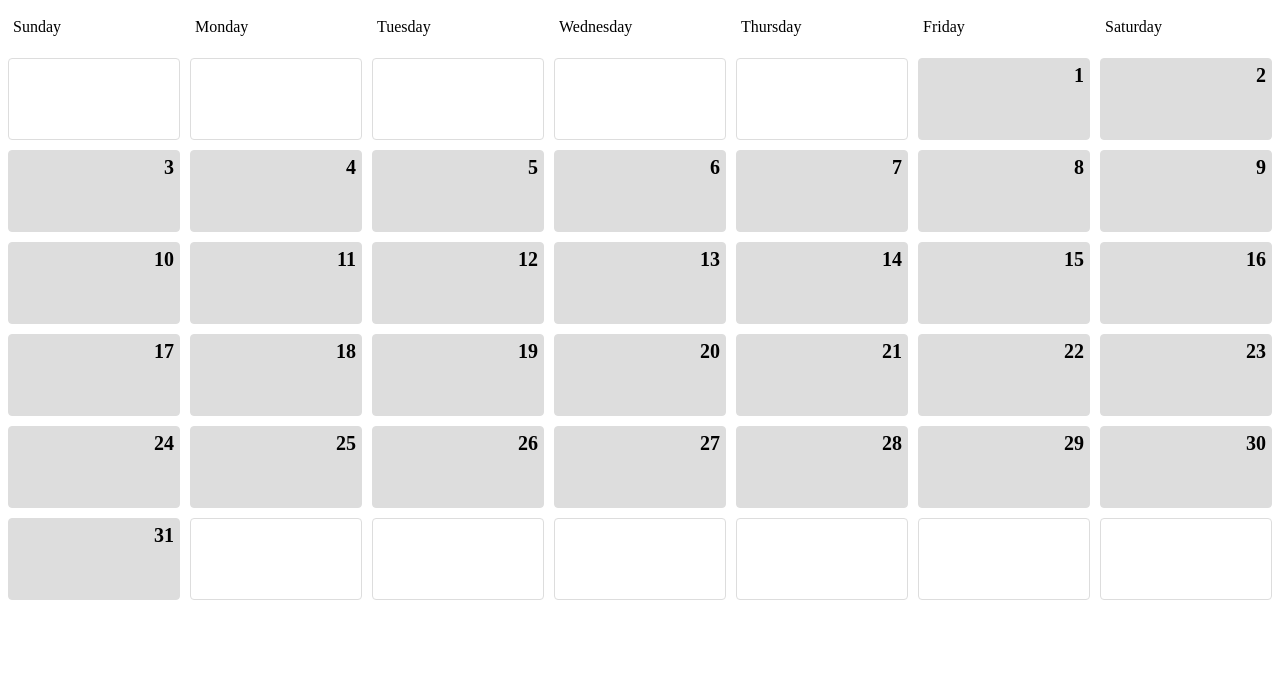
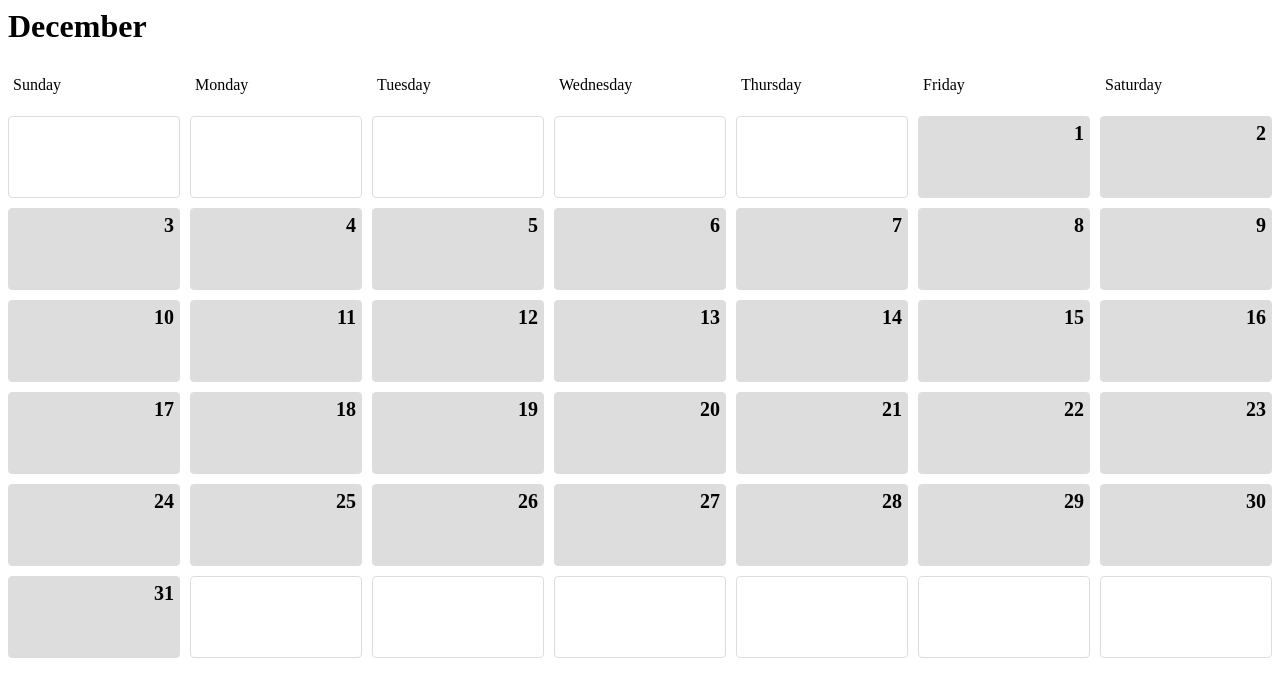
Before and after one commit to irmie-rod/calendar-layout, a website: page index.html in a window 1280 px wide. Drawn offline with Linux system fonts and the light colour scheme.

Commit message:
removing commented code & added month name to calendar

```diff
--- a/index.html
+++ b/index.html
@@ -3,8 +3,8 @@
     <link type="text/css" href="style.css" rel="stylesheet" />
   </head>
   <body>
-
-    <div class="month">
+    <h1 class="month-label"></h1>
+    <div class="month-grid">
       <div class="week -labels">
         <div class="day">Sunday</div>
         <div class="day">Monday</div>
--- a/index.js
+++ b/index.js
@@ -2,42 +2,34 @@
   let currentDate = new Date();
   let currentYear = currentDate.getFullYear();
   let currentMonth = currentDate.getMonth();
+  let currentMonthName = currentDate.toLocaleString(navigator.language, { month: 'long' });
+
   let firstDayOfMonth = new Date(currentYear, currentMonth, 1).getDay();
   let daysInMonth = new Date(currentYear, currentMonth + 1, 0).getDate();
 
-  console.log(firstDayOfMonth);
-  console.log(daysInMonth);
-
   let calendarDOM = '';
-
-  // let days = [];
-
   let currentDay = 1;
 
-  for(var i=0; i<6; i++) {
-    // let week = [];
-    // days.push(week);
+  // build calendarDOM string with the current day in the grid
+  for(let i=0; i<6; i++) {
+    calendarDOM += '<div class="week">';
 
-    calendarDOM += '<div class="week">'
-
-    for(var j=0; j<7; j++) {
-      calendarDOM += '<div class="day">'
+    for(let j=0; j<7; j++) {
+      calendarDOM += '<div class="day">';
       if(i === 0 && j < firstDayOfMonth) {
-        // week.push(null);
-        calendarDOM += ''
+        calendarDOM += '';
       }
       else if(currentDay <= daysInMonth) {
-        // week.push(currentDay);
         calendarDOM += currentDay;
         currentDay++;
       }
-      calendarDOM += '</div>'
+      calendarDOM += '</div>';
 
     }
-    calendarDOM += '</div>'
-    // days.push(week);
-    // console.log(days);
+    calendarDOM += '</div>';
   }
 
-  document.querySelector('.month').insertAdjacentHTML( 'beforeend', calendarDOM );
+  // manipulate DOM with days of the month
+  document.querySelector('.month-grid').insertAdjacentHTML( 'beforeend', calendarDOM );
+  document.querySelector('.month-label').innerHTML = currentMonthName;
 })()
--- a/style.css
+++ b/style.css
@@ -2,7 +2,7 @@ body {
   font-size: 16px;
 }
 
-.month {
+.month-grid {
   display: grid;
   grid-auto-flow: dense;
   grid-gap: 10px 10px;
```
